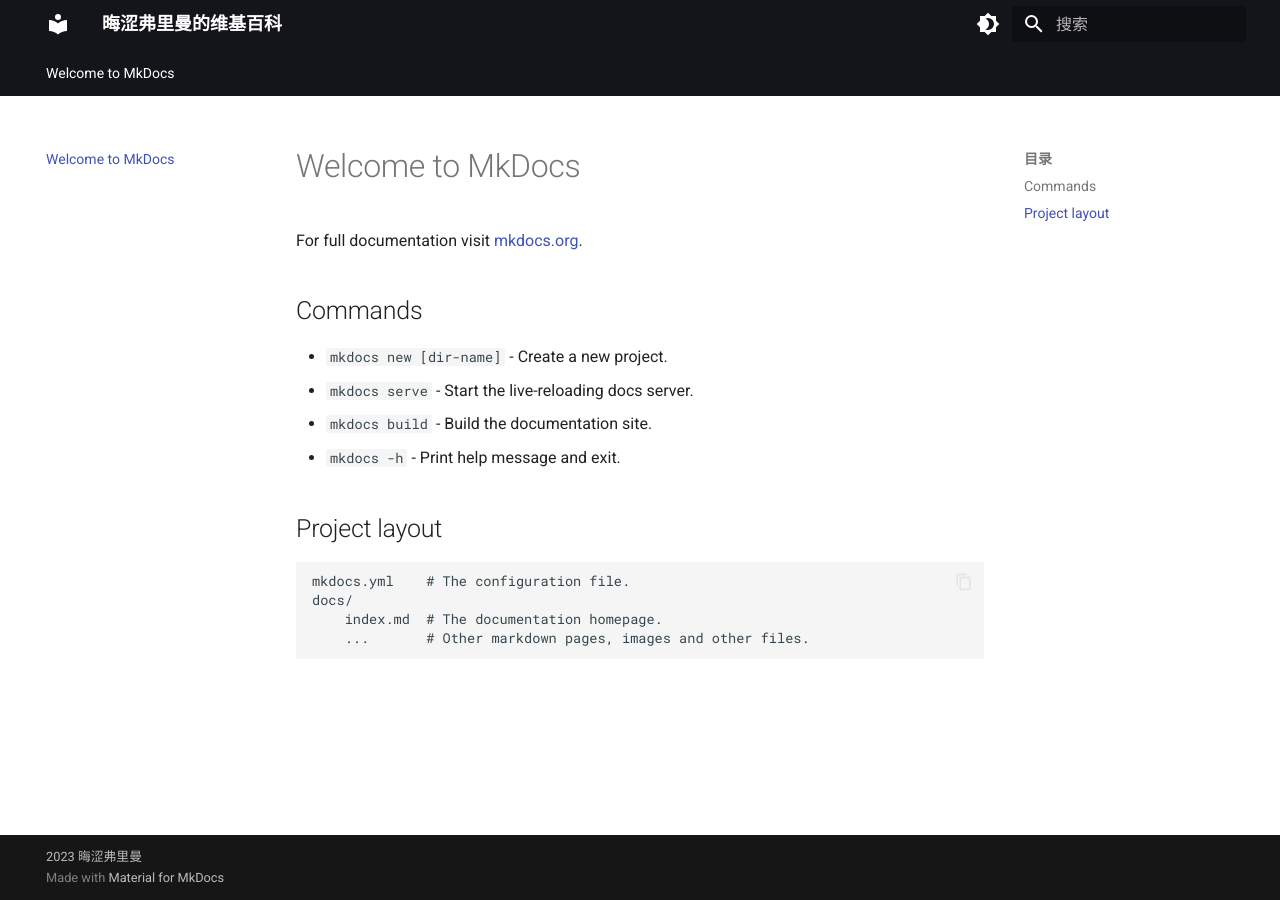
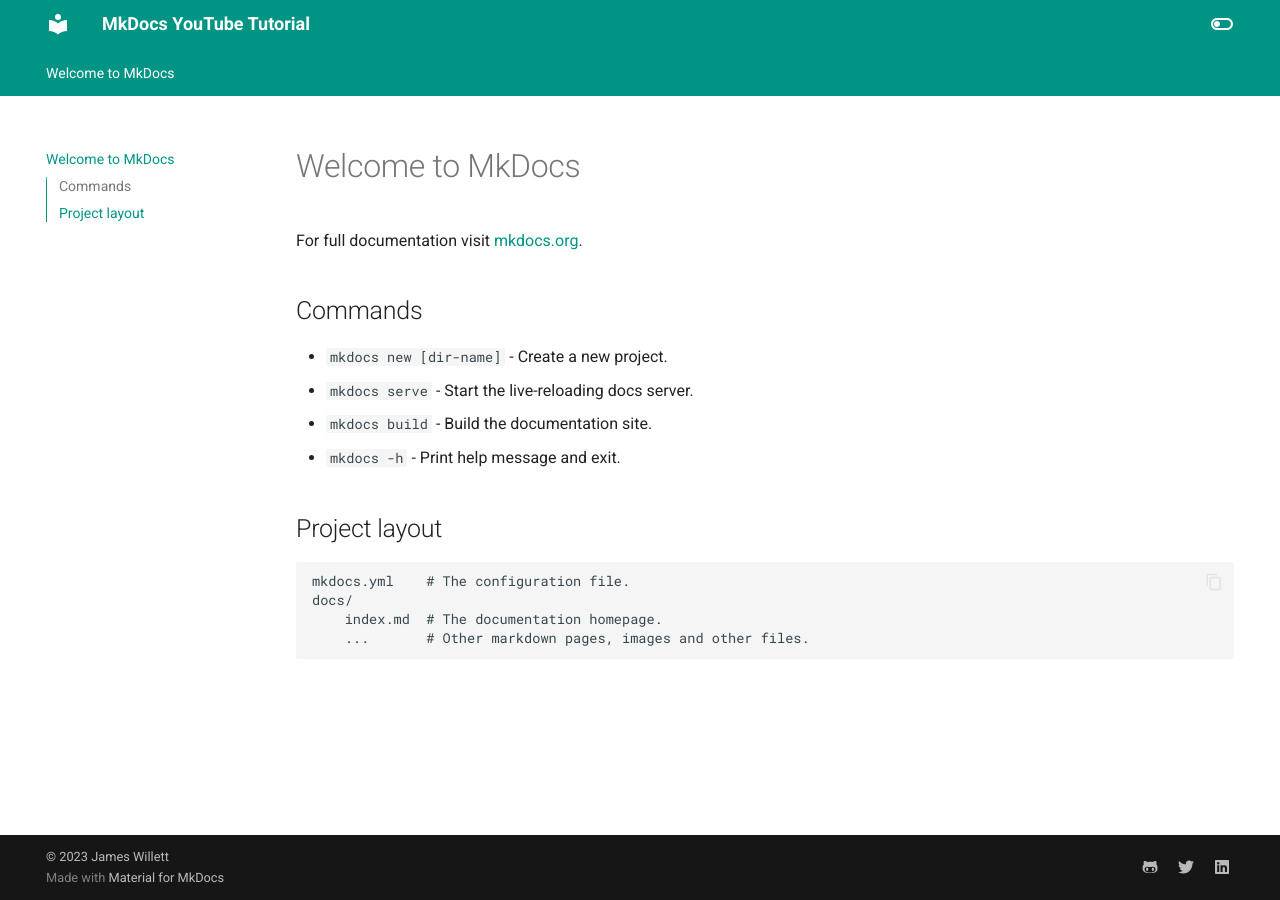
Before and after one commit to obscurefreeman/devwikisource, an MkDocs documentation site: the page built from docs/index.md, in a window 1280 px wide. Built offline with MkDocs 1.6.1 and Material for MkDocs 9.7.7, drawn with Linux system fonts in a browser that asks for light colours.

Commit message:
Update mkdocs.yml

```diff
--- a/mkdocs.yml
+++ b/mkdocs.yml
@@ -1,45 +1,106 @@
-site_name: 晦涩弗里曼的维基百科
+# site_name: 晦涩弗里曼的维基百科
+# theme:
+#   name: material
+#   features:
+#     - announce.dismiss
+#     - content.action.edit
+#     - content.action.view
+#     - content.code.annotate
+#     - content.code.copy
+#     # - content.code.select
+#     # - content.tabs.link
+#     - content.tooltips
+#     # - header.autohide
+#     # - navigation.expand
+#     - navigation.footer
+#     - navigation.indexes
+#     # - navigation.instant
+#     # - navigation.prune
+#     - navigation.sections
+#     - navigation.tabs
+#     # - navigation.tabs.sticky
+#     - navigation.top
+#     - navigation.tracking
+#     - search.highlight
+#     - search.share
+#     - search.suggest
+#     - toc.follow
+#     # - toc.integrate
+#   language: zh
+#   palette:
+#     - scheme: default
+#       primary: black
+#       accent: indigo
+#       toggle:
+#         icon: material/brightness-4
+#         name: Switch to dark mode
+#     - scheme: slate
+#       primary: black
+#       accent: indigo
+#       toggle:
+#         icon: material/brightness-7
+#         name: Switch to light mode
+
+# # Copyright
+# copyright: 2023 晦涩弗里曼
+
+site_name: MkDocs YouTube Tutorial
+site_url: https://james-willett.github.io/mkdocs-material-youtube-tutorial/
 theme:
   name: material
   features:
-    - announce.dismiss
-    - content.action.edit
-    - content.action.view
-    - content.code.annotate
+    - navigation.tabs
+    - navigation.sections
+    - toc.integrate
+    - navigation.top
+    - search.suggest
+    - search.highlight
+    - content.tabs.link
+    - content.code.annotation
     - content.code.copy
-    # - content.code.select
-    # - content.tabs.link
-    - content.tooltips
-    # - header.autohide
-    # - navigation.expand
-    - navigation.footer
-    - navigation.indexes
-    # - navigation.instant
-    # - navigation.prune
-    - navigation.sections
-    - navigation.tabs
-    # - navigation.tabs.sticky
-    - navigation.top
-    - navigation.tracking
-    - search.highlight
-    - search.share
-    - search.suggest
-    - toc.follow
-    # - toc.integrate
-  language: zh
+  language: en
   palette:
     - scheme: default
-      primary: black
-      accent: indigo
       toggle:
-        icon: material/brightness-4
+        icon: material/toggle-switch-off-outline
         name: Switch to dark mode
+      primary: teal
+      accent: purple
     - scheme: slate
-      primary: black
-      accent: indigo
       toggle:
-        icon: material/brightness-7
+        icon: material/toggle-switch
         name: Switch to light mode
+      primary: teal
+      accent: lime
 
-# Copyright
-copyright: 2023 晦涩弗里曼
+plugins:
+  - social
+
+extra:
+  social:
+    - icon: fontawesome/brands/github-alt
+      link: https://github.com/james-willett
+    - icon: fontawesome/brands/twitter
+      link: https://twitter.com/TheJamesWillett
+    - icon: fontawesome/brands/linkedin
+      link: https://www.linkedin.com/in/willettjames/
+
+markdown_extensions:
+  - pymdownx.highlight:
+      anchor_linenums: true
+  - pymdownx.inlinehilite
+  - pymdownx.snippets
+  - admonition
+  - pymdownx.arithmatex:
+      generic: true
+  - footnotes
+  - pymdownx.details
+  - pymdownx.superfences
+  - pymdownx.mark
+  - attr_list
+  - pymdownx.emoji:
+      emoji_index: !!python/name:materialx.emoji.twemoji
+      emoji_generator: !!python/name:materialx.emoji.to_svg
+
+copyright: |
+  &copy; 2023 <a href="https://github.com/james-willett"  target="_blank" rel="noopener">James Willett</a>
```
